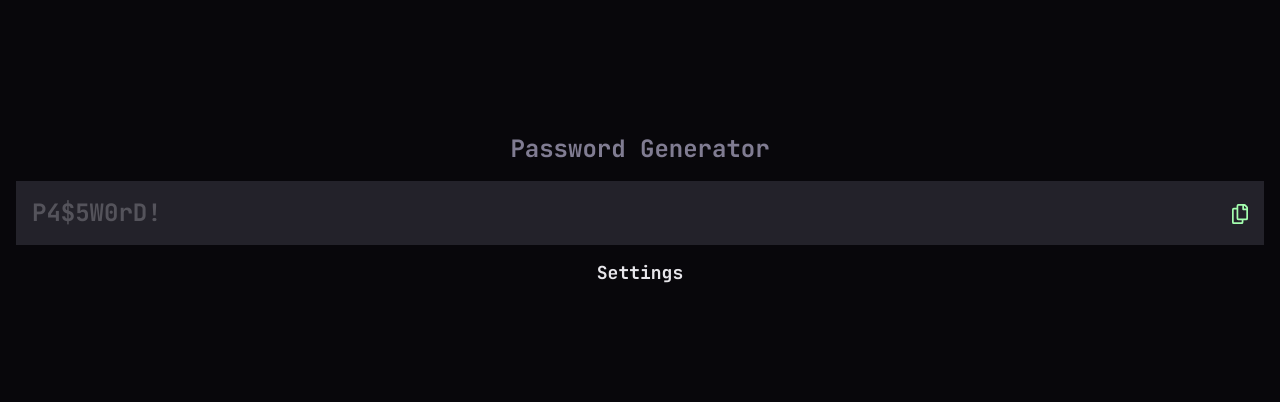
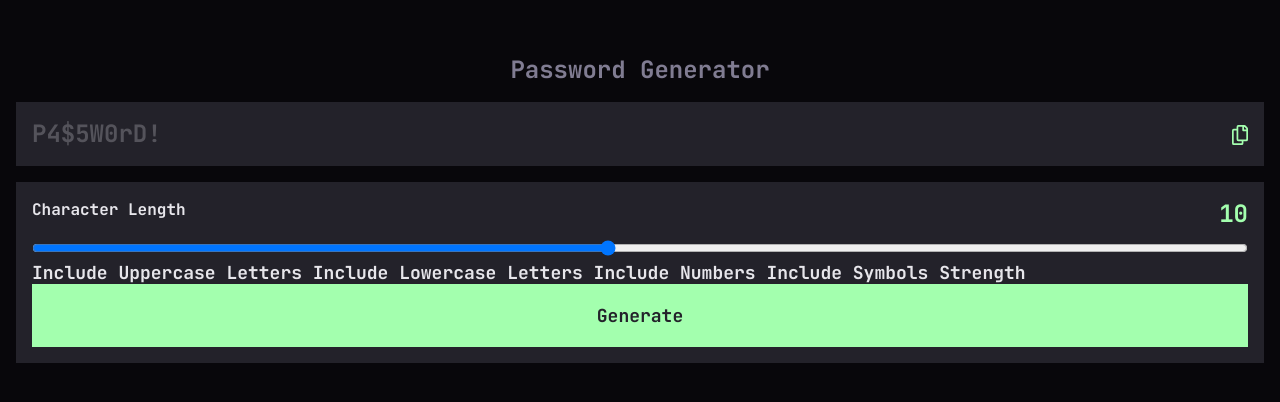
Before and after one commit to MarkusB2611/password-generator-app, a React (Vite) app: page / in a window 1280 px wide. Shown: the part 192-594 px from the top of the page. Built offline with nearby package versions, Linux system fonts and the light colour scheme.

Commit message:
start of settings

```diff
--- a/src/components/UI/button.tsx
+++ b/src/components/UI/button.tsx
@@ -1,5 +1,5 @@
 const Button = ({children} : ButtonProps) => {
-    return <button className="bg-neon-green py-[1.125rem] sm:py-5 w-full font-jetbrainsmono">{children}</button>
+    return <button className="bg-neon-green text-dark-grey py-[1.125rem] sm:py-5 w-full font-jetbrainsmono">{children}</button>
 }
 
 type ButtonProps = {
--- /dev/null
+++ b/src/components/UI/slider.tsx
@@ -0,0 +1,16 @@
+const Slider = ({id}: sliderProps) => {
+    return (
+        <div className="w-full">
+            <div className="flex justify-between mb-2 ">
+                <label htmlFor={id} className='text-base'>{id}</label>
+                <span className="text-heading-M text-neon-green">10</span>
+            </div>
+            <input type="range" id={id} min={1} max={20} value={10} className='w-full form-range bg-red'/>
+        </div>
+    )
+}
+
+type sliderProps = {
+    id: string
+}
+export default Slider
--- a/src/components/password-generator/index.tsx
+++ b/src/components/password-generator/index.tsx
@@ -1,4 +1,5 @@
 import { useState } from "react"
+import PasswordSettings from "../password-settings"
 import PasswordDisplay from "./password-display"
 
 const PasswordGenerator = () => {
@@ -7,7 +8,7 @@ const PasswordGenerator = () => {
         <div className="flex flex-col justify-center items-center min-h-screen px-4 gap-4">
             <h1 className="text-title text-center text-grey sm:text-heading-M">Password Generator</h1>
             <PasswordDisplay password={password}/>
-            <div>Settings</div>
+            <PasswordSettings />
         </div>
     )
 }
--- /dev/null
+++ b/src/components/password-settings.tsx
@@ -0,0 +1,18 @@
+import Button from "./UI/button"
+import Slider from "./UI/slider"
+
+const PasswordSettings = () => {
+    return (
+        <div className="w-full bg-dark-grey p-4">
+            <Slider id='Character Length' />
+            Include Uppercase Letters
+            Include Lowercase Letters
+            Include Numbers
+            Include Symbols
+            Strength
+            <Button>Generate</Button>
+        </div>
+    )
+}
+
+export default PasswordSettings
```
